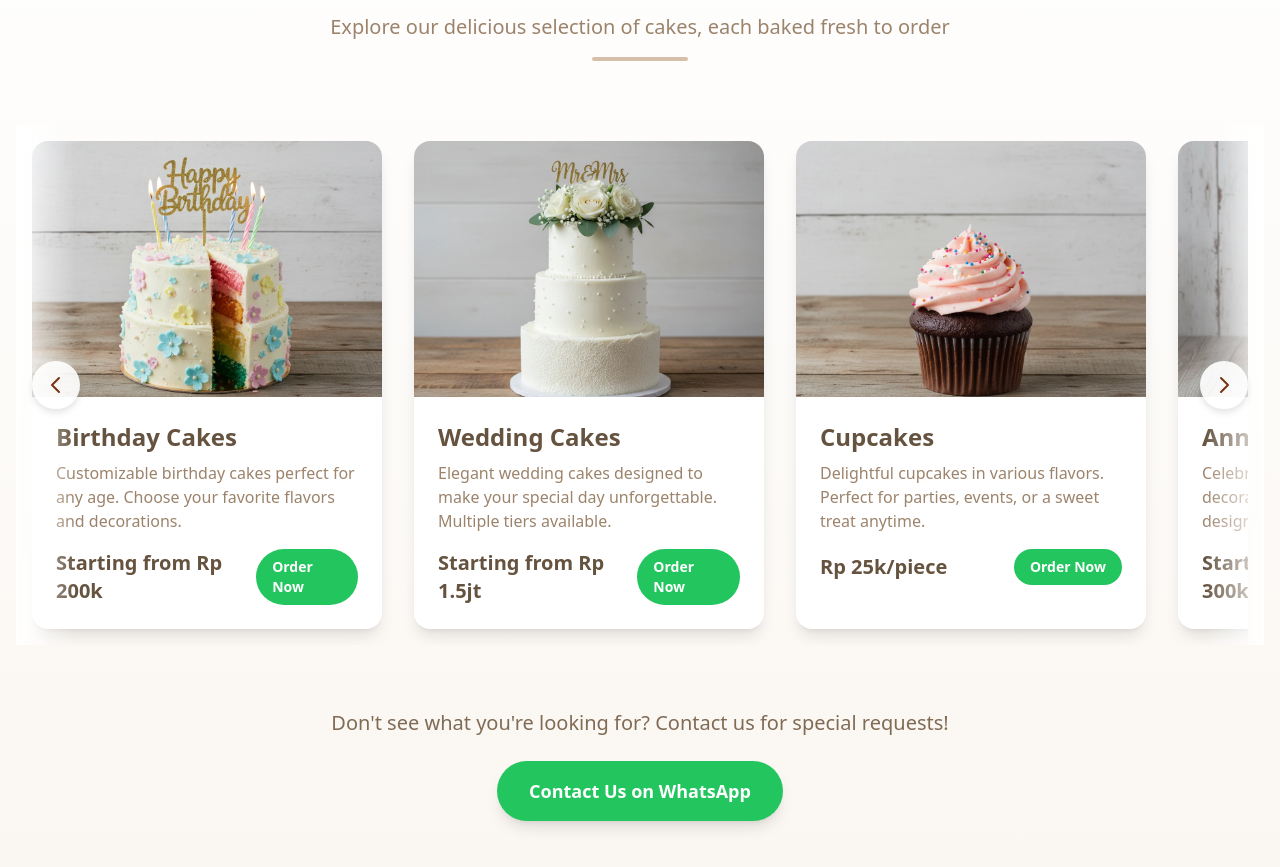
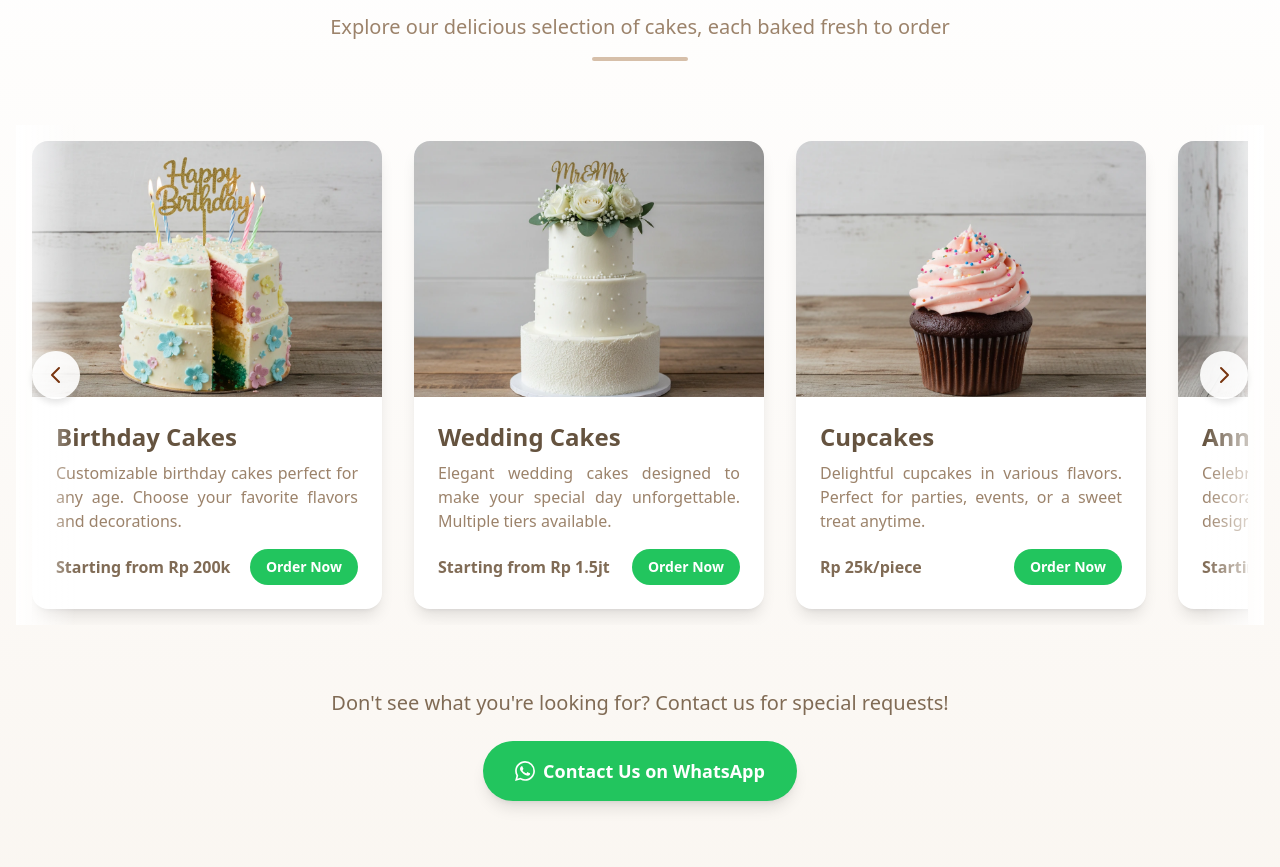
Before and after one commit to Vincent-160421040/kue-lestari-company-profile, a website built with Vite: page index.html in a window 1280 px wide. Shown: the part 1903-2770 px from the top of the page. Built offline with nearby package versions, Linux system fonts and the light colour scheme.

Commit message:
Added icons

```diff
--- a/package.json
+++ b/package.json
@@ -14,5 +14,8 @@
     "postcss": "^8.5.6",
     "tailwindcss": "^3.4.18",
     "vite": "^7.1.7"
+  },
+  "dependencies": {
+    "lucide": "^0.552.0"
   }
 }
--- a/public/components/hero.html
+++ b/public/components/hero.html
@@ -22,9 +22,12 @@
 
       <!-- CTA Buttons -->
       <div class="flex flex-col sm:flex-row gap-4 items-start">
-        <a href="#" target="_blank"
-          rel="noopener noreferrer"
+        <a href="#" target="_blank" rel="noopener noreferrer"
           class="inline-flex items-center px-8 py-4 bg-green-500 hover:bg-green-600 text-white rounded-full font-semibold text-lg shadow-lg hover:shadow-xl transform hover:scale-105 transition-all duration-300">
+          <svg class="w-5 h-5 mr-2" fill="currentColor" viewBox="0 0 24 24">
+            <path
+              d="M17.472 14.382c-.297-.149-1.758-.867-2.03-.967-.273-.099-.471-.148-.67.15-.197.297-.767.966-.94 1.164-.173.199-.347.223-.644.075-.297-.15-1.255-.463-2.39-1.475-.883-.788-1.48-1.761-1.653-2.059-.173-.297-.018-.458.13-.606.134-.133.298-.347.446-.52.149-.174.198-.298.298-.497.099-.198.05-.371-.025-.52-.075-.149-.669-1.612-.916-2.207-.242-.579-.487-.5-.669-.51-.173-.008-.371-.01-.57-.01-.198 0-.52.074-.792.372-.272.297-1.04 1.016-1.04 2.479 0 1.462 1.065 2.875 1.213 3.074.149.198 2.096 3.2 5.077 4.487.709.306 1.262.489 1.694.625.712.227 1.36.195 1.871.118.571-.085 1.758-.719 2.006-1.413.248-.694.248-1.289.173-1.413-.074-.124-.272-.198-.57-.347m-5.421 7.403h-.004a9.87 9.87 0 01-5.031-1.378l-.361-.214-3.741.982.998-3.648-.235-.374a9.86 9.86 0 01-1.51-5.26c.001-5.45 4.436-9.884 9.888-9.884 2.64 0 5.122 1.03 6.98 2.898a9.825 9.825 0 012.893 6.994c-.003 5.45-4.437 9.884-9.885 9.884m8.413-18.297A11.815 11.815 0 0012.05 0C5.495 0 .16 5.335.157 11.892c0 2.096.547 4.142 1.588 5.945L.057 24l6.305-1.654a11.882 11.882 0 005.683 1.448h.005c6.554 0 11.89-5.335 11.893-11.893a11.821 11.821 0 00-3.48-8.413Z" />
+          </svg>
           Order via WhatsApp
         </a>
         <a href="#products"
--- a/public/components/products.html
+++ b/public/components/products.html
@@ -38,12 +38,12 @@
         <p class="text-lg md:text-xl text-cream-800 mb-6">
           Don't see what you're looking for? Contact us for special requests!
         </p>
-        <a
-          href="#"
-          target="_blank"
-          rel="noopener noreferrer"
-          class="inline-flex items-center px-8 py-4 bg-green-500 hover:bg-green-600 text-white rounded-full font-semibold text-lg shadow-lg hover:shadow-xl transform hover:scale-105 transition-all duration-300"
-        >
+        <a href="#" target="_blank" rel="noopener noreferrer"
+          class="inline-flex items-center px-8 py-4 bg-green-500 hover:bg-green-600 text-white rounded-full font-semibold text-lg shadow-lg hover:shadow-xl transform hover:scale-105 transition-all duration-300">
+          <svg class="w-5 h-5 mr-2" fill="currentColor" viewBox="0 0 24 24">
+            <path
+              d="M17.472 14.382c-.297-.149-1.758-.867-2.03-.967-.273-.099-.471-.148-.67.15-.197.297-.767.966-.94 1.164-.173.199-.347.223-.644.075-.297-.15-1.255-.463-2.39-1.475-.883-.788-1.48-1.761-1.653-2.059-.173-.297-.018-.458.13-.606.134-.133.298-.347.446-.52.149-.174.198-.298.298-.497.099-.198.05-.371-.025-.52-.075-.149-.669-1.612-.916-2.207-.242-.579-.487-.5-.669-.51-.173-.008-.371-.01-.57-.01-.198 0-.52.074-.792.372-.272.297-1.04 1.016-1.04 2.479 0 1.462 1.065 2.875 1.213 3.074.149.198 2.096 3.2 5.077 4.487.709.306 1.262.489 1.694.625.712.227 1.36.195 1.871.118.571-.085 1.758-.719 2.006-1.413.248-.694.248-1.289.173-1.413-.074-.124-.272-.198-.57-.347m-5.421 7.403h-.004a9.87 9.87 0 01-5.031-1.378l-.361-.214-3.741.982.998-3.648-.235-.374a9.86 9.86 0 01-1.51-5.26c.001-5.45 4.436-9.884 9.888-9.884 2.64 0 5.122 1.03 6.98 2.898a9.825 9.825 0 012.893 6.994c-.003 5.45-4.437 9.884-9.885 9.884m8.413-18.297A11.815 11.815 0 0012.05 0C5.495 0 .16 5.335.157 11.892c0 2.096.547 4.142 1.588 5.945L.057 24l6.305-1.654a11.882 11.882 0 005.683 1.448h.005c6.554 0 11.89-5.335 11.893-11.893a11.821 11.821 0 00-3.48-8.413Z" />
+          </svg>
           Contact Us on WhatsApp
         </a>
       </div>
--- a/src/main.js
+++ b/src/main.js
@@ -1,4 +1,5 @@
 import './style.css'
+import { createIcons, icons } from 'lucide';
 
 // Load all components
 async function loadComponents() {
@@ -58,15 +59,10 @@ async function loadProducts() {
         </div>
         <div class="p-6">
           <h3 class="text-2xl font-bold text-cream-900 mb-2">${product.name}</h3>
-          <p class="text-cream-700 mb-4">${product.description}</p>
-          <div class="flex items-center justify-between">
-            <span class="text-xl font-semibold text-cream-900">${product.price}</span>
-            <a
-              href="${whatsappUrl}"
-              target="_blank"
-              rel="noopener noreferrer"
-              class="px-4 py-2 bg-green-500 hover:bg-green-600 text-white rounded-full text-sm font-semibold transition-colors"
-            >
+          <p class="text-cream-700 mb-4 text-justify">${product.description}</p>
+          <div class="flex items-center justify-between ">
+            <span class="text-l font-semibold text-cream-800">${product.price}</span>
+            <a href="${whatsappUrl}" target="_blank"rel="noopener noreferrer"class="px-4 py-2 bg-green-500 hover:bg-green-600 text-white rounded-full text-sm font-semibold transition-colors">
               Order Now
             </a>
           </div>
@@ -219,6 +215,7 @@ function initializeApp() {
   setupMobileMenu();
   setupSmoothScrolling();
   initProductsScroll();
+  createIcons({ icons });
 }
 
 // Load components when DOM is ready
```
Also changed, not shown: public/components/footer.html (+24 -12 lines), 1 other file.
